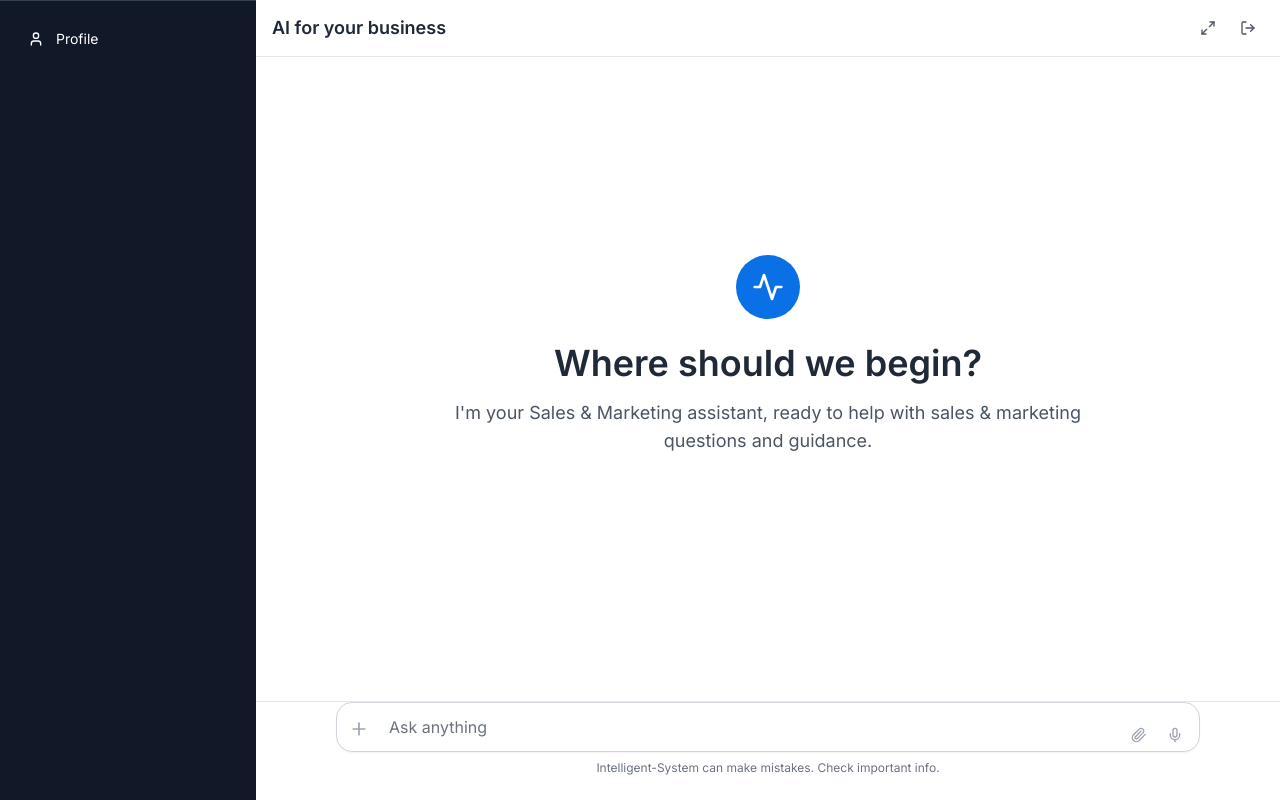
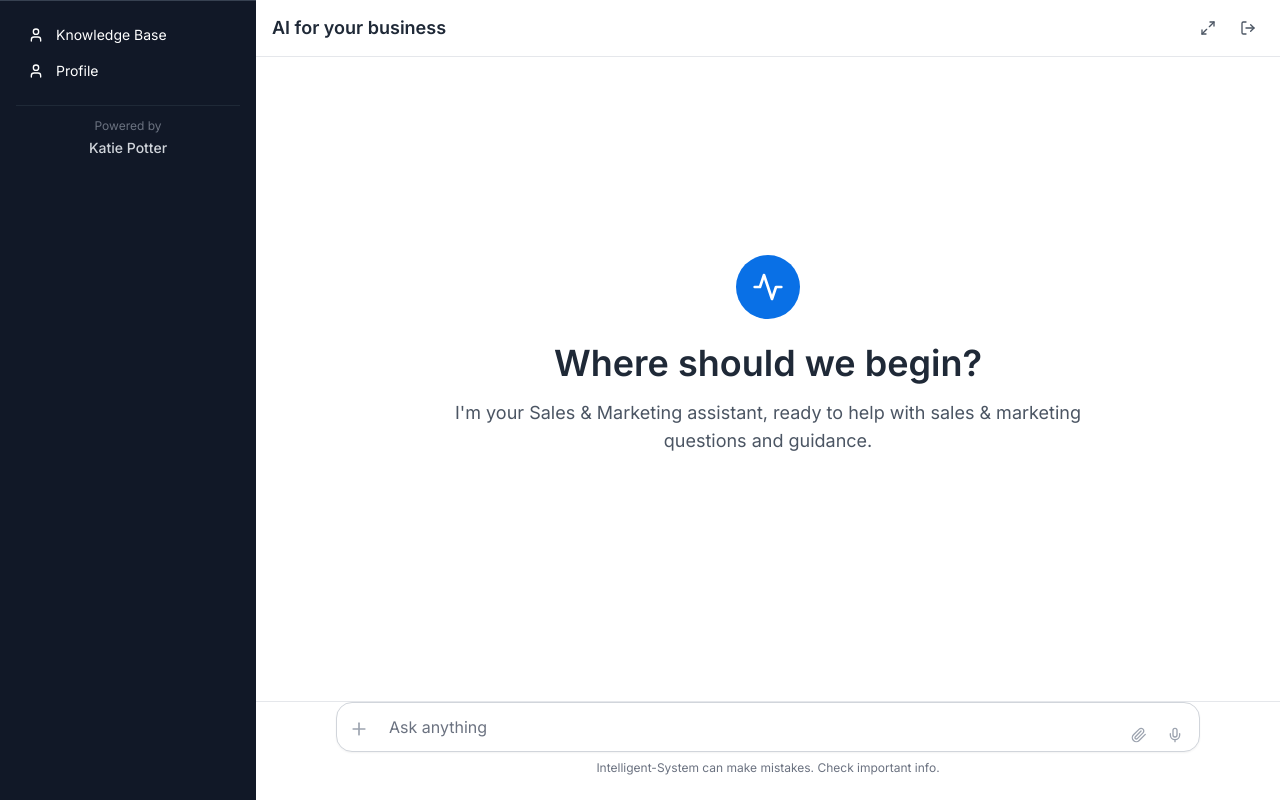
Before and after one commit to maazsabahuddin/intelligent-system, a React (Vite) app in the folder is-frontend/: page /chat in a window 1280 px wide. Built offline with nearby package versions, Linux system fonts and the light colour scheme; sample sign-in values are in the browser's storage.

Commit message:
fix sidebar

```diff
--- a/is-frontend/src/components/Sidebar.tsx
+++ b/is-frontend/src/components/Sidebar.tsx
@@ -32,12 +32,27 @@ const Sidebar: React.FC<SidebarProps> = ({ isOpen, onToggle }) => {
         w-64 flex flex-col
       `}>
 
-        {/* Bottom Section */}
-        <div className="p-4 border-t border-neutral-700">
-          <button className="w-full flex items-center gap-3 px-3 py-2 rounded-lg hover:bg-neutral-800 transition-colors text-left mt-1">
-            <User className="h-4 w-4" />
-            <span className="text-sm">Profile</span>
-          </button>
+        {/* Bottom Section - Profile and Branding */}
+        <div className="border-t border-neutral-700">
+          {/* Profile Button */}
+          <div className="p-4">
+            <button className="w-full flex items-center gap-3 px-3 py-2 rounded-lg hover:bg-neutral-800 transition-colors text-left">
+              <User className="h-4 w-4" />
+              <span className="text-sm">Knowledge Base</span>
+            </button>
+            <button className="w-full flex items-center gap-3 px-3 py-2 rounded-lg hover:bg-neutral-800 transition-colors text-left">
+              <User className="h-4 w-4" />
+              <span className="text-sm">Profile</span>
+            </button>
+          </div>
+
+          {/* Branding */}
+          <div className="px-4 pb-4">
+            <div className="text-center py-3 border-t border-neutral-800">
+              <div className="text-xs text-neutral-500 mb-1">Powered by</div>
+              <div className="text-sm font-medium text-neutral-300">Katie Potter</div>
+            </div>
+          </div>
         </div>
       </div>
     </>
```
